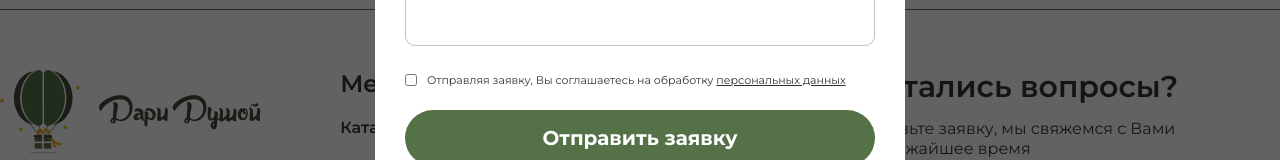
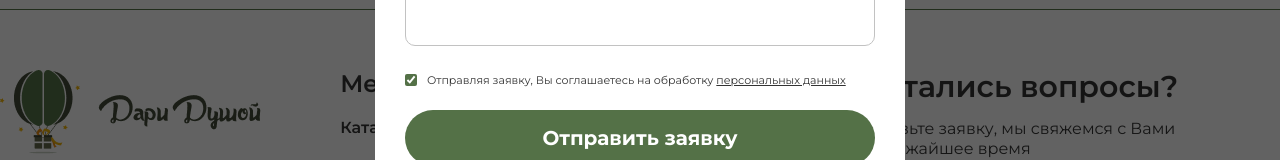
Before and after one commit to VladimirVolvakov/certifcates-shop-react-app, a React (Create React App) app: page / in a window 1280 px wide. Both pictures are taken after a click on the button "Оставить заявку". Shown: the part 5712-5872 px from the top of the page. Built offline with nearby package versions, Linux system fonts and the light colour scheme.

Commit message:
feat: implement form validation in OrderForm component

```diff
--- a/src/components/OrderForm.jsx
+++ b/src/components/OrderForm.jsx
@@ -1,18 +1,28 @@
 // Styles:
 import { Button, Checkbox, Container, ErrorText, Form, Header, Input, InputDiv, Label, PersonalData, Subheader, Textarea, UnderlinedText } from "./OrderForm.styles";
 // Hook:
-import { useState } from "react";
+import { useEffect, useState } from "react";
 
 const OrderForm = () => {
   const [nameValue, setNameValue] = useState("");
   const [phoneValue, setPhoneValue] = useState("");
   const [commentValue, setCommentValue] = useState("");
+  const [checkboxIsChecked, setCheckboxIsChecked] = useState(true);
 
   const [nameValueIsValid, setNameValueIsValid] = useState(false);
   const [phoneValueIsValid, setPhoneValueIsValid] = useState(false);
+  const [formIsValid, setFormIsValid] = useState(false);
 
   const [nameInputWasTouched, setNameInputWasTouched] = useState(false);
   const [phoneInputWasTouched, setPhoneInputWasTouched] = useState(false);
+
+  useEffect(() => {
+    if (nameValueIsValid && phoneValueIsValid && checkboxIsChecked) {
+      setFormIsValid(true);
+    } else {
+      setFormIsValid(false);
+    };
+  }, [checkboxIsChecked, nameValueIsValid, phoneValueIsValid]);
 
   const nameValueChangeHandler = event => {
     setNameValue(event.target.value);
@@ -31,6 +41,7 @@ const OrderForm = () => {
   };
 
   const commentValueChangeHandler = event => setCommentValue(event.target.value);
+  const checkboxValueChangeHandler = () => setCheckboxIsChecked(!checkboxIsChecked);
 
   const nameInputBlurHandler = event => {
     setNameInputWasTouched(true);
@@ -70,12 +81,14 @@ const OrderForm = () => {
     console.log({
       name: nameValue,
       phone: phoneValue,
-      comment: commentValue
+      comment: commentValue,
+      checkbox: checkboxIsChecked
     });
 
     setNameValue("");
     setPhoneValue("");
     setCommentValue("");
+    setCheckboxIsChecked(true);
   };
 
   const nameValueIsInvalid = !nameValueIsValid && nameInputWasTouched;
@@ -118,13 +131,23 @@ const OrderForm = () => {
             value={commentValue}
           />
         </InputDiv>
-        <PersonalData>
-          <Checkbox type="checkbox" id="data-processing" name="data-processing" required />
-          <Label htmlFor="data-processing">
-            Отправляя заявку, Вы соглашаетесь на обработку <UnderlinedText>персональных данных</UnderlinedText>
-          </Label>
-        </PersonalData>
-        <Button>Отправить заявку</Button>
+        <InputDiv>
+          { !checkboxIsChecked && (<ErrorText>Пожалуйста, дайте разрешение на обработку Ваших данных</ErrorText>) }
+          <PersonalData>
+            <Checkbox
+              type="checkbox"
+              id="data-processing"
+              name="data-processing"
+              checked={checkboxIsChecked}
+              onChange={checkboxValueChangeHandler}
+              required
+            />
+            <Label htmlFor="data-processing">
+              Отправляя заявку, Вы соглашаетесь на обработку <UnderlinedText>персональных данных</UnderlinedText>
+            </Label>
+          </PersonalData>
+        </InputDiv>
+        <Button disabled={!formIsValid}>Отправить заявку</Button>
       </Form>
     </Container>
   );
```
